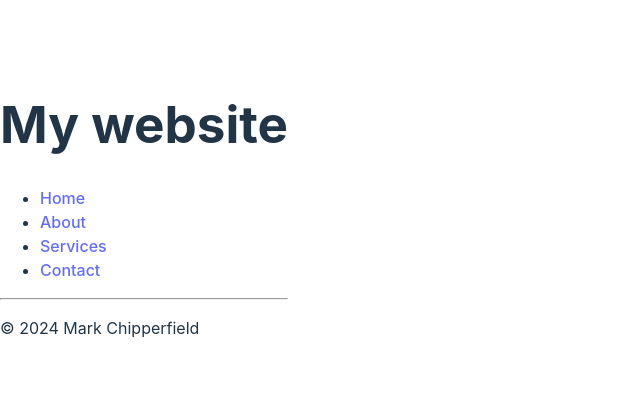
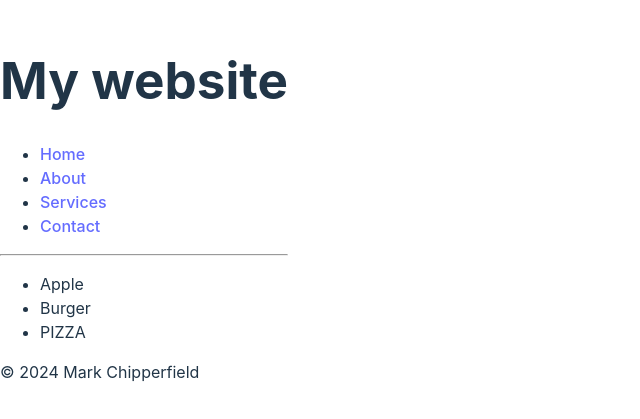
Before and after one commit to MarkChips/React-bro-code-tutorial, a React (Vite) app in the folder my-react-app/: page / in a window 1280 px wide. Shown: the part 191-610 px from the top of the page, without its empty margins (0-640 px from the left). Built offline with nearby package versions, Linux system fonts and the light colour scheme.

Commit message:
feat: :sparkles: add Food component

```diff
--- a/my-react-app/src/App.jsx
+++ b/my-react-app/src/App.jsx
@@ -1,11 +1,13 @@
 import Header from './Header.jsx';
 import Footer from './Footer.jsx';
+import Food from './Food.jsx';
 
 function App() {
 
   return (
     <>
       <Header />
+      <Food />
       <Footer />
     </>
   );
--- /dev/null
+++ b/my-react-app/src/Food.jsx
@@ -0,0 +1,16 @@
+
+function Food() {
+
+    const food1 = 'Burger';
+    const food2 = 'Pizza';
+
+    return (
+        <ul>
+            <li>Apple</li>
+            <li>{food1}</li>
+            <li>{food2.toUpperCase()}</li>
+        </ul>
+    );
+}
+
+export default Food;
```
